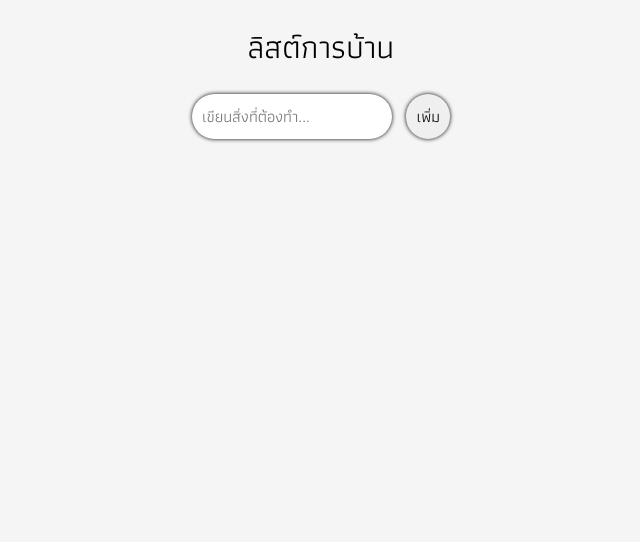
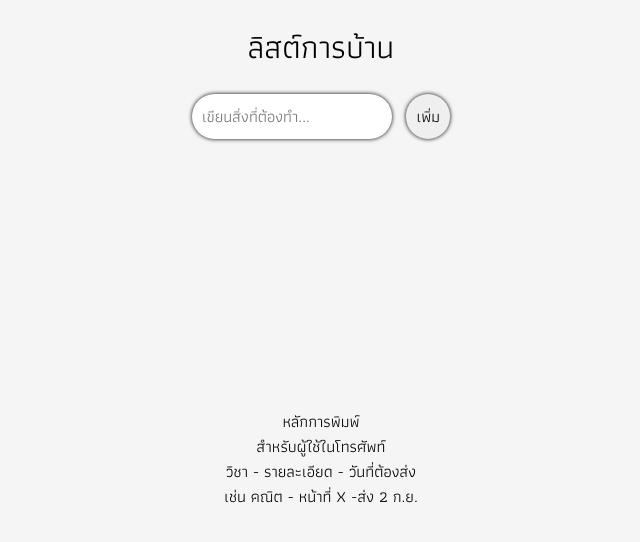
Before and after one commit to Nat251111/TESTER, a website: page index.html in a window 1280 px wide. Shown: the whole page, without its empty margins (319-959 px from the left). Drawn offline with Linux system fonts and the light colour scheme; no server answers.

Commit message:
Update index.html

```diff
--- a/index.html
+++ b/index.html
@@ -13,7 +13,9 @@
   <input type="text" id="taskInput" placeholder="เขียนสิ่งที่ต้องทำ...">
   <button id="addBtn">เพิ่ม</button>
   <ul id="taskList"></ul>
-
+    <footer>
+    หลักการพิมพ์ <br> สำหรับผู้ใช้ในโทรศัพท์ <br> วิชา - รายละเอียด - วันที่ต้องส่ง <br> เช่น คณิต - หน้าที่ X -ส่ง 2 ก.ย.
+  </footer>
   <script src="script.js"></script>
 </body>
 </html>
```
